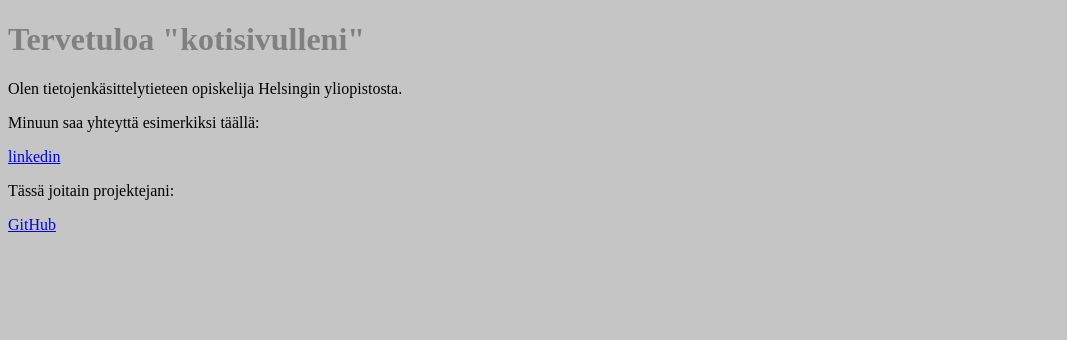
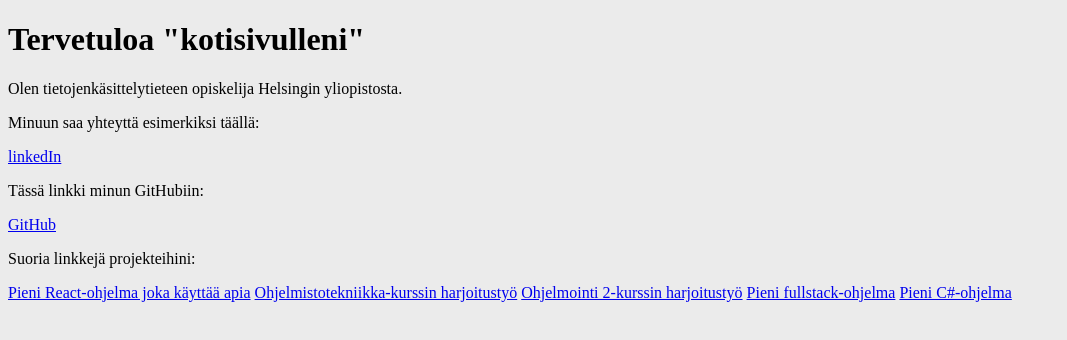
Before and after one commit to AlluSu/ghpages, a plain HTML site: page index.html in a window 1280 px wide. Shown: the whole page, without its empty margins (0-1067 px from the left). Drawn offline with Linux system fonts and the light colour scheme.

Commit message:
Täydennetty sivua ja muokattu css

```diff
--- a/css/styles.css
+++ b/css/styles.css
@@ -1,7 +1,7 @@
 h1 {
-  color: grey;
+  color: black;
 }
 
 body {
-  background-color: #c5c5c5;
+  background-color: #ebebeb;
 }
--- a/index.html
+++ b/index.html
@@ -14,17 +14,21 @@
 <body>
   <h1>Tervetuloa "kotisivulleni"</h1>
   <div>
-    <p>
-      Olen tietojenkäsittelytieteen opiskelija Helsingin yliopistosta.
-    </p>
-    <p>
-      <p>Minuun saa yhteyttä esimerkiksi täällä:</p>
-      <a href="https://www.linkedin.com/in/aleksi-suuronen-1428aa17b/">linkedin</a>
-    </p>
+    <p>Olen tietojenkäsittelytieteen opiskelija Helsingin yliopistosta.</p>
+    <p>Minuun saa yhteyttä esimerkiksi täällä:</p>
+    <a href="https://www.linkedin.com/in/aleksi-suuronen-1428aa17b/">linkedIn</a>
   </div>
   <div>
-    <p>Tässä joitain projektejani:</p>
+    <p>Tässä linkki minun GitHubiin:</p>
     <a href="https://github.com/AlluSu">GitHub</a>
+  </div>
+  <div>
+    <p>Suoria linkkejä projekteihini:</p>
+    <a href="https://github.com/AlluSu/Full-Stack-Open/tree/master/part2/maat">Pieni React-ohjelma joka käyttää apia</a>
+    <a href="https://github.com/AlluSu/Ohjelmistotekniikka-ht">Ohjelmistotekniikka-kurssin harjoitustyö</a>
+    <a href="https://github.com/AlluSu/Rokotusrekisteri">Ohjelmointi 2-kurssin harjoitustyö</a>
+    <a href="https://github.com/AlluSu/FSO-part3">Pieni fullstack-ohjelma</a>
+    <a href="https://github.com/AlluSu/Kiintopistemenetelma">Pieni C#-ohjelma</a>
   </div>
 </body>
 </html>
```
